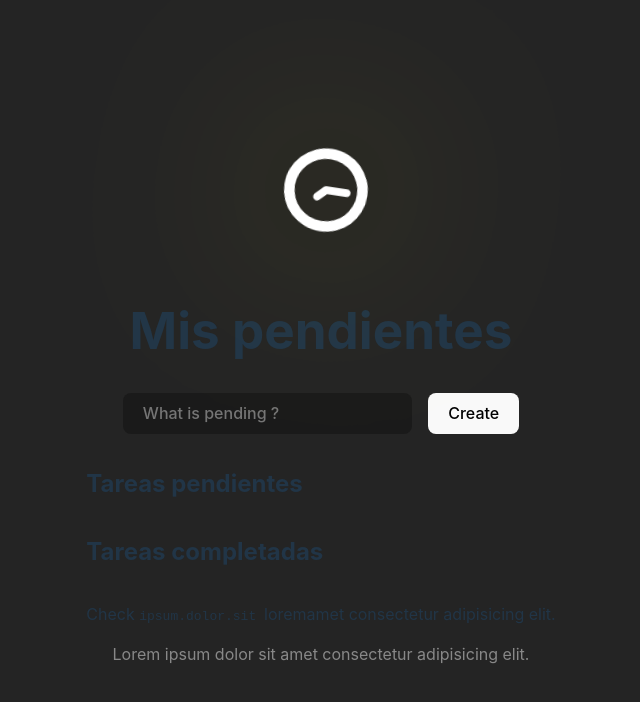
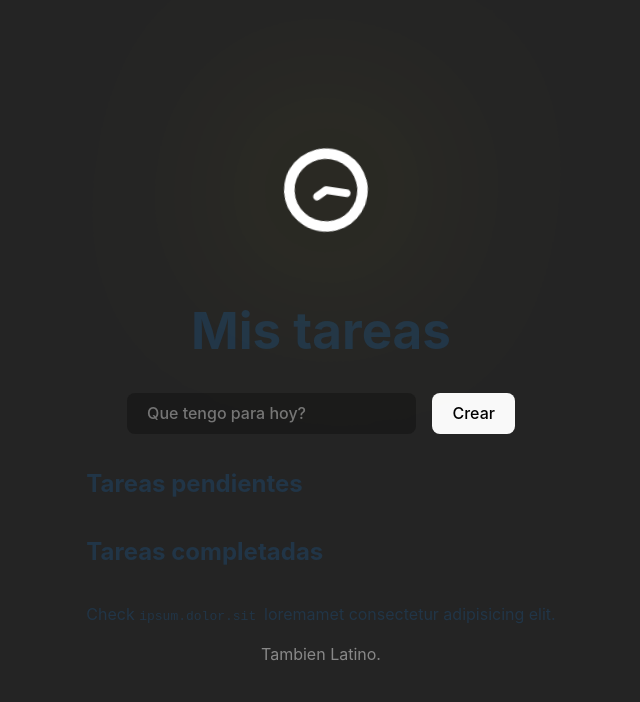
Before and after one commit to alsointech/todo-vite, a React (Vite) app: page / in a window 1280 px wide. Shown: the top 702 px of the page, without its empty margins (319-959 px from the left). Built offline with nearby package versions, Linux system fonts and the light colour scheme.

Commit message:
file update | updated to spanish content

```diff
--- a/index.html
+++ b/index.html
@@ -4,7 +4,7 @@
     <meta charset="UTF-8" />
     <link rel="icon" type="image/svg+xml" href="./src/assets/clock.svg" />
     <meta name="viewport" content="width=device-width, initial-scale=1.0" />
-    <title>todo Vite</title>
+    <title>Mis tareas</title>
   </head>
   <body>
     <div id="root"></div>
--- a/src/App.jsx
+++ b/src/App.jsx
@@ -4,16 +4,20 @@ import './App.css'
 
 let iterator = 0
 
-const Tasks = ({ tasks, keyWord, completedChange }) => {
+const Tasks = ({
+    tasks,
+    completed,
+    completedChange
+}) => {
 
 
     return <>
         {tasks.map((task, index) => (
-            task.completed === keyWord && <div key={index} className={`task-box ${keyWord ? 'completed' : ''}`}>
+            task.completed === completed && <div key={index} className={`task-box ${completed ? 'completed' : ''}`}>
                 <div>
                     <input
                         type="checkbox"
-                        checked={keyWord}
+                        checked={completed}
                         // checked=completed
                         onChange={() => completedChange(task.id)}
                     // disabled={completed ? true : ''}
@@ -21,8 +25,7 @@ const Tasks = ({ tasks, keyWord, completedChange }) => {
                     {task.title}
                 </div>
                 <button
-                    className='destroy'
-
+                    className={`${task.visible ? 'destroy' : 'recover'}`}
                 />
             </div>
         ))}
@@ -49,6 +52,13 @@ function App() {
         ])
     };
 
+    const handleDeletedChange = (taskId) => {
+        setTasks([
+            ...tasks,
+            tasks.map(task => task.id === taskId ? task.visible = !task.visible : task)
+        ])
+    };
+
     return (
         <>
             <div>
@@ -57,13 +67,13 @@ function App() {
                 </a>
             </div>
 
-            <h1>Mis pendientes</h1>
+            <h1>Mis tareas</h1>
 
             <form className='' onSubmit={handleInputValue}>
                 <input
                     value={title}
                     type='text'
-                    placeholder="What is pending ?"
+                    placeholder="Que tengo para hoy?"
                     onChange={e => setTitle(e.target.value)}
                 />
                 <button
@@ -75,11 +85,12 @@ function App() {
                             {
                                 id: iterator++,
                                 title: title,
-                                completed: false
+                                completed: false,
+                                visible: true
                             }]
                         )
                     }}>
-                    Create
+                    Crear
                 </button>
             </form >
 
@@ -100,7 +111,7 @@ function App() {
 
             <p>Check <code> ipsum.dolor.sit </code>loremamet consectetur adipisicing elit.</p>
 
-            <p className="read-the-docs">Lorem ipsum dolor sit amet consectetur adipisicing elit.</p>
+            <p className="read-the-docs">Tambien Latino.</p>
         </>
     )
 }
```
Also changed, not shown: 1 other file (tests, documents, lock files or other folders).
